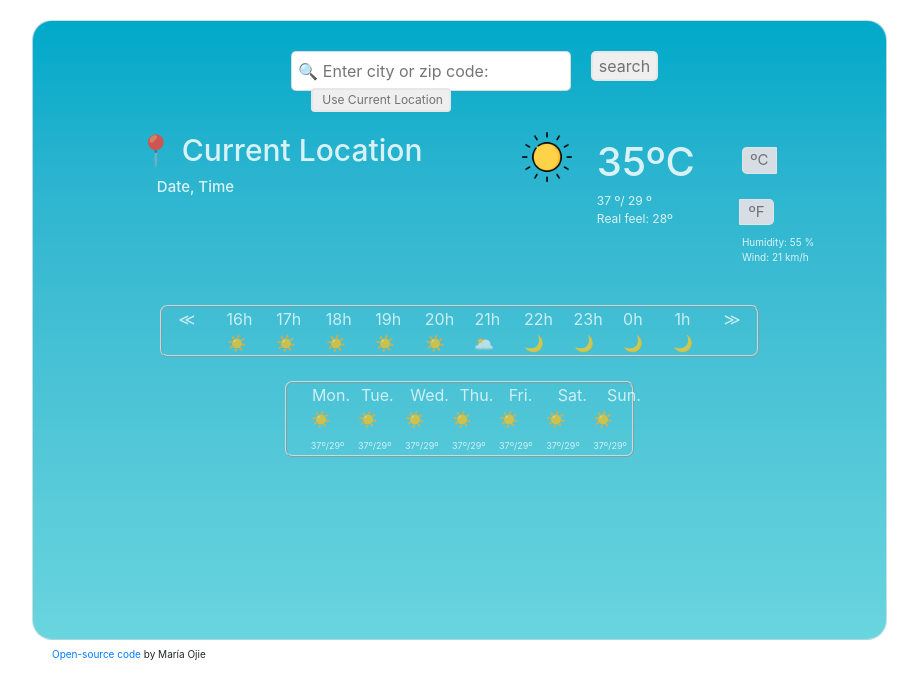
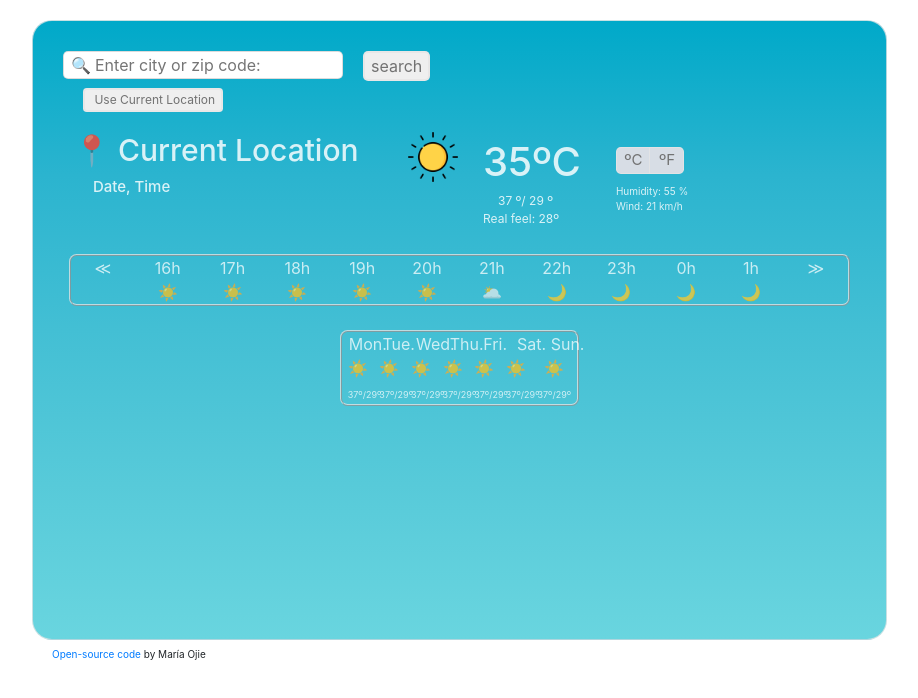
Before and after one commit to maria2140/my-weather-proyect, a website built with Parcel: page index.html in a window 1280 px wide. Shown: the whole page, without its empty margins (58-976 px from the left). Built offline with nearby package versions, Linux system fonts and the light colour scheme; no server answers.

Commit message:
Fixed resizing adjustment + eliminated unnecessary properties
made it all more clean and understandable

```diff
--- a/src/styles.css
+++ b/src/styles.css
@@ -1,13 +1,4 @@
-.container {
-    width: 100%;
-    height: auto;
-  }
-
 .col-sm-9 {
-    border: solid 1px #e6e5e5c2;
-    border-radius: 20px;
-    height: 620px;
-    width: 620px;
   background-image: linear-gradient(
     to top,
     #69d5df,
@@ -16,47 +7,39 @@
     #2bb4cf,
     #00a9c9
     );
-    padding: 0;
+  border: solid 1px #e6e5e5c2;
+  border-radius: 20px;
   margin-top: 20px;
+  height: 620px;
   margin-left: 20px;
-    justify-self: center;
-    justify-items: center;
   min-width: 400px;
+  padding-bottom: 20px;
 }
 
 .top {
   height: 65px;
-    position: relative;
-  }
-  .col-sm-5 {
-    height: 30px;
-    display: block;
-    max-width: 70%;
-    margin-right: 15px;
 }
 
 .zip-city {
-    width: 750px;
+  border: solid 1px #d6d5d5da;
+  border-radius: 0.5ch;
+  height: min-content;
   margin: 30px;
   margin-bottom: 10px;
   margin-right: 15px;
   max-width: 280px;
-    border: solid 1px #d6d5d5da;
-    border-radius: 0.5ch;
-
+  width: 750px;
 }
 
 .search-button {
-    margin-top: 30px;
+  background-color: #efefef;
+  border: solid 2px #e6e5e5c2;
+  border-radius: 0.5ch;
+  color:#727272;
   margin-bottom: 20px;
   margin-left: 5px;
-    display: block;
+  margin-top: 30px;
   max-width: max-content;
-    height: max-content;
-    border-radius: 0.5ch;
-    border: solid 2px #e6e5e5c2;
-    background-color: #efefef;
-    color:#727272
 
 }
 
@@ -66,14 +49,13 @@
 }
 
 .currentLocation-button {
-    margin-top: 0px;
+  background-color: #efefef;
+  border: solid 2px #e6e5e5c2;
+  border-radius: 0.5ch;
+  color:#727272;
+  font-size: 12px;
   margin-bottom: 20px;
   margin-left: 35px;
-    font-size: 12px;
-    border-radius: 0.5ch;
-    border: solid 2px #e6e5e5c2;
-    background-color: #efefef;
-    color:#727272
 }
 
 .currentLocation-button:hover {
@@ -82,34 +64,29 @@
 }
 
 .row.second-line {
+  height: min-content;
   margin-bottom: 0px;
-    height: min-content;
 }
 
 .col-4-place {
+  color: #d4d4d4;
   font-size: 30px;
   font-weight: 500;
-    color: #d4d4d4;
-    margin-left: 10px;
   margin-left: 30px;
-    width: 350px;
-  }
-
-  .con-3 {
-    max-width: 100%;
+  width: 300px;
 }
 
 .city {
+  color: #ffffffd2;
   font-size: 30px;
   font-weight: 500;
-    color: #ffffffd2;
   margin-left: 10px;
 }
 
 .date {
+  color: #ffffffd2;
   font-size: 15px;
   font-weight: 500;
-    color: #ffffffd2;
   height: min-content;
   margin-left: 30px;
 }
@@ -118,79 +95,76 @@
   height: 50px;
 }
 .col-1-emoji {
-    padding-left: 50px;
   margin-left: 10px;
   margin-right: 10px;
+  padding-left: 50px;
 }
 
-  .col-6 {
+.col-4.temp {
   max-width: 100%;
 }
 
 .temperature {
+  color: #ffffffd2;
   font-size: 40px;
+  font-weight: 500;
   margin-bottom: 0px;
-    font-weight: 500;
-    color: #ffffffd2;
+  padding-right: 5px;
   width: auto;
-    padding-right: 5px;
 }
 .maxmin {
+  color: #ffffffd2;
   font-size: 12px;
   height: max-content;
+  margin: 0px;
+  margin-left: 15px;
+  max-width: 100%;
   padding: 0px;
-    margin-left: 15px;
-    color: #ffffffd2;
-    margin: 0px;
-    max-width: 100%;
 }
 
 .real {
+  color: #ffffffd2;
   font-size: 12px;
+  max-width: 120%;
   padding: 0px;
   text-align: left;
-    color: #ffffffd2;
-    max-width: 120%;
 }
 
 .col-3.features {
   color: #ffffffd2;
-    margin-left: 20px;
   height: auto;
+  margin-right: 10px;
+  min-width: max-content;
 }
 
 .tempButton {
+  transition: all 100ms ease-in-out;
+  background-color: #d7dde5;
+  border: solid 0.3px #e6e5e5c2;
+  border-radius: 1px;
+  color:#727272;
   font-size: 15px;
   margin-bottom: 10px;
+  margin-left: 0px;
+  margin-right: 0px;
   margin-top: 15px;
-    margin-right: 0px;
-    margin-left: 0px;
-    border: solid 0.3px #e6e5e5c2;
-    transition: all 100ms ease-in-out;
-    border-radius: 1px;
-    color:#727272
+  width: 35px;
 }
 
 .tempButton:hover {
+  background-color:#9b9b9b71;
   transition: all 100ms ease;
-    background-color:#9b9b9b71;
 }
 
 .celsiusButton {
-    background-color: #d7dde5;
   border-bottom-left-radius: 0.5ch;
   border-top-left-radius: 0.5ch;
-    width: 35px;
   margin-right: -3px;
 }
 
 .fahrenheitButton {
-    width: 35px;
-    background-color: #d7dde5;
   border-bottom-right-radius: 0.5ch;
   border-top-right-radius: 0.5ch;
-    transition: all 400ms ease;
-    width: 35px;
   margin-left: -3px;
 }
 
@@ -201,52 +175,32 @@
 }
 
 .col-11 {
-    display: block;
+  border: solid 2px #e6e5e5c2;
+  border-radius: 0.75ch;
+  border-style: ridge;
   margin: 0 auto;
-    border: solid 2px #e6e5e5c2;
-    margin-top: 40px;
-    align-self: center;
-    border-style: ridge;
-    border-radius: 0.75ch;
+  margin-top: 10px;
 }
 .col-1.col-sm-1 {
-    display: block;
+  color: #ffffffbb;
   margin: 0 auto;
+  padding: 0px;
   text-align: center;
-    color: #ffffffbb;
-  }
-
-  .col-1.col-sm-1.sunday {
-    padding-right: 30px;
 }
 
 .col-1.col-sm-1.sundtemp {
-    padding-right: 30px;
-  }
-
-  .col-2.col-sm-1 {
-    display: block;
-    margin: 0 auto;
-    text-align: center;
-    color: #696969;
-    font-size: 1px;
+  min-width: max-content;
 }
 
 .col-9 {
   border: solid 2px #e6e5e5c2;
-    margin-top: 10px;
+  border-radius: 0.75ch;
   border-style: ridge;
-    display: block;
   margin: 0 auto;
-    max-width: 100%;
-    border-radius: 0.75ch;
-  }
-
-  .next-max-min {
-    max-width: 100%;
+  max-width: max-content;
 }
 
 .open-source{
+  font-size: 10px;
   margin-left: 25px;
-      font-size: 10px;
 }
```
Lines whose indentation alone changed are shown as unchanged.
